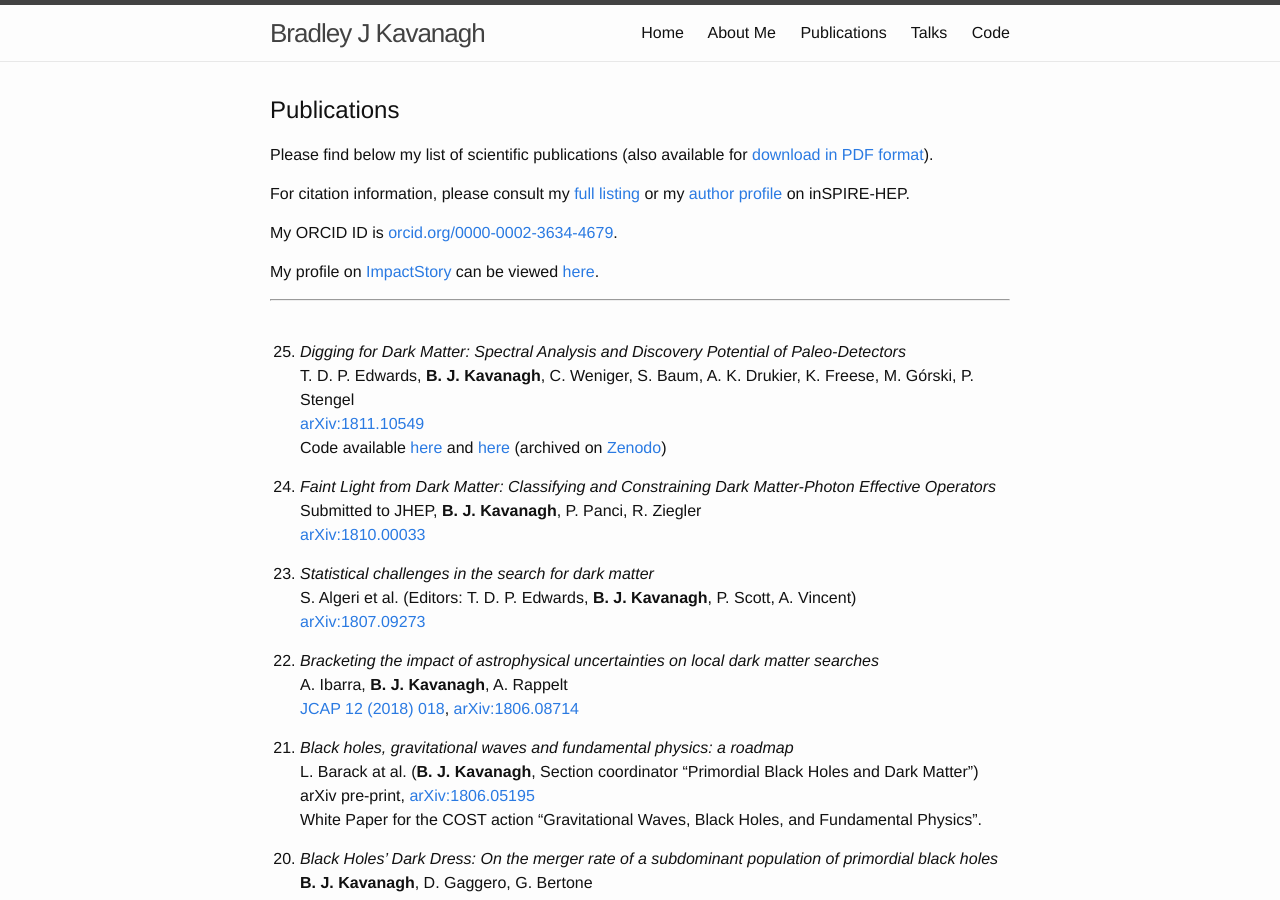
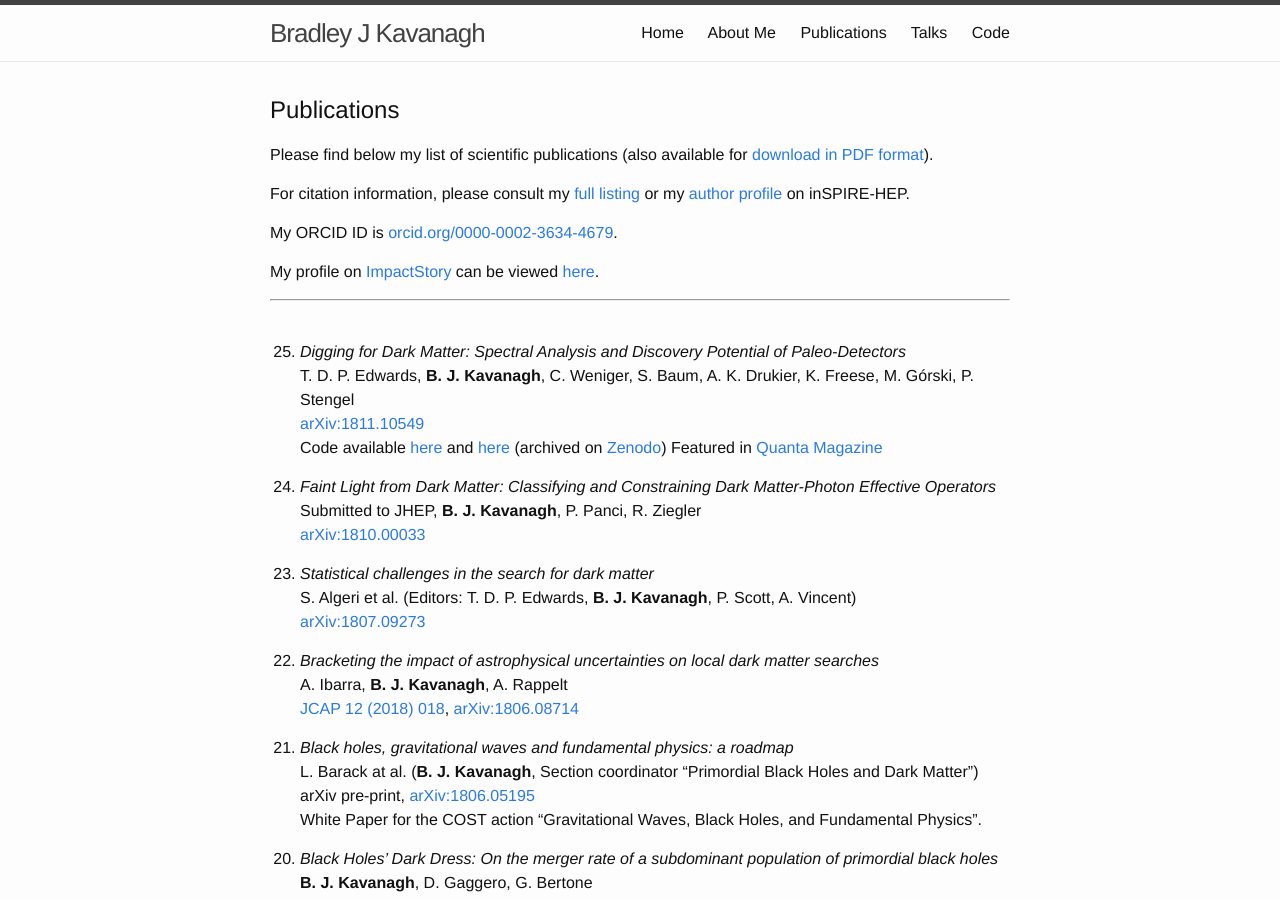
Before and after one commit to bradkav/bradkav.github.io, a Jekyll site: the page built from publications.md, in a window 1280 px wide and 900 px high. Built offline with Jekyll 4.4.1, drawn with Linux system fonts in a browser that asks for light colours.

Commit message:
Added link to Quanta

```diff
--- a/publications.md
+++ b/publications.md
@@ -23,6 +23,7 @@ My profile on [ImpactStory](https://impactstory.org/) can be viewed [here](https
 T. D. P. Edwards, **B. J. Kavanagh**, C. Weniger, S. Baum, A. K. Drukier, K. Freese, M. Górski, P. Stengel
 [arXiv:1811.10549](https://arxiv.org/abs/1811.10549)
 Code available [here](https://github.com/tedwards2412/paleopy/) and  [here](https://github.com/tedwards2412/paleo_detectors/) (archived on [Zenodo](https://zenodo.org/badge/latestdoi/142072044))
+Featured in [Quanta Magazine](https://www.quantamagazine.org/why-the-best-place-to-find-dark-matter-may-be-in-a-rock-20190107/)
 
 24. *Faint Light from Dark Matter: Classifying and Constraining Dark Matter-Photon Effective Operators*
 Submitted to JHEP, **B. J. Kavanagh**, P. Panci, R. Ziegler
```
